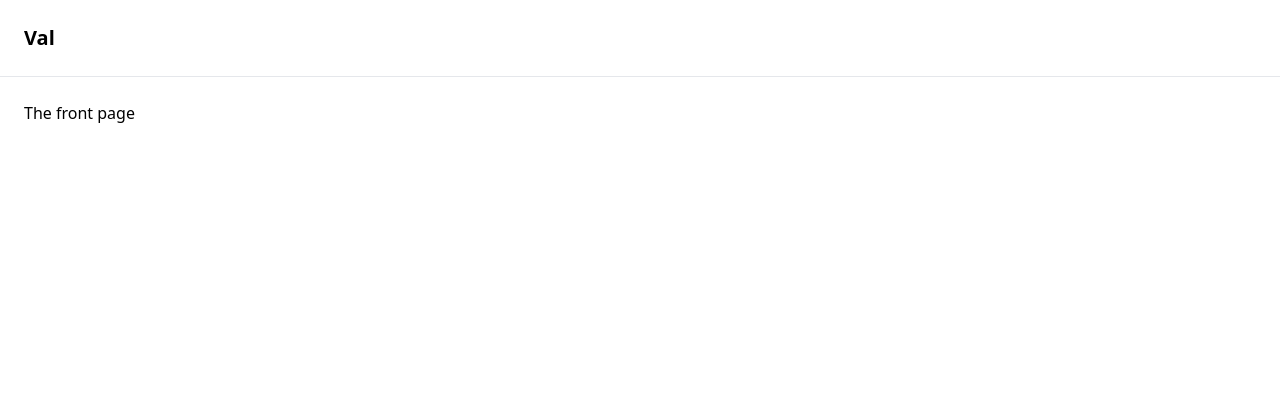
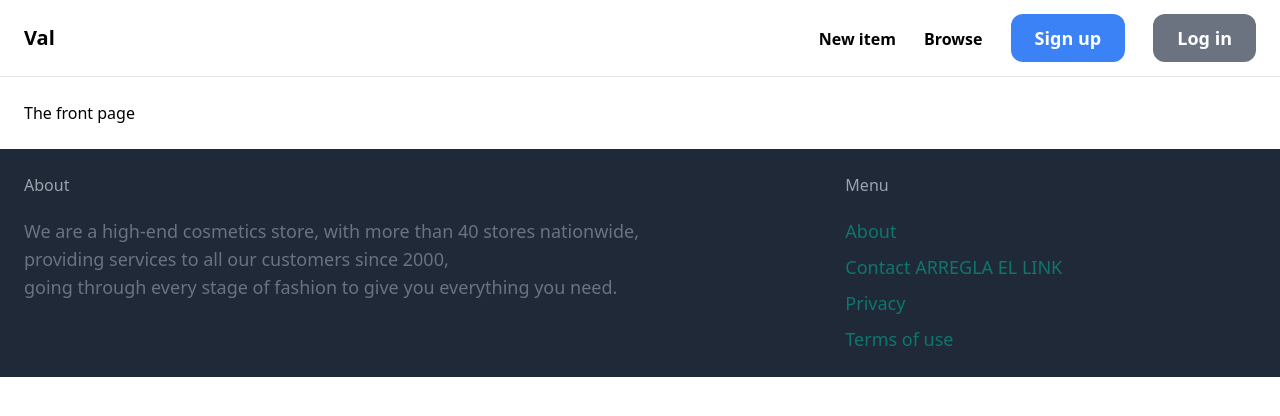
Before and after one commit to ValeriaLeonH/shopping_cart_django_python_valerialeon, a Django app: page / in a window 1280 px wide. Shown: the top 416 px of the page. Run offline with Django 4.2, Linux system fonts and the light colour scheme; some libraries are stand-ins or nearby versions.

Commit message:
feat: save changes on base.html create ul and p

```diff
--- a/shopping_cart_django_python_valerialeon/core/templates/core/base.html
+++ b/shopping_cart_django_python_valerialeon/core/templates/core/base.html
@@ -11,12 +11,37 @@
   <body>
     <nav class="py-6 px-6 flex justify-between items-center border-b border-gray-200">
       <a href="/" class="text-xl font-semibold">Val</a>
+
+      <div class="space-x-6">
+        <a href="#" class="text-xl-lg font-semibold hover:text-gray-500">New item</a>
+        <a href="#" class="text-xl-lg font-semibold hover:text-gray-500">Browse</a>
+        <a href="#" class="px-6 py-3 text-lg font-semibold bg-blue-500 text-white rounded-xl hover:bg-blue-700">Sign up</a>
+        <a href="#" class="px-6 py-3 text-lg font-semibold bg-gray-500 text-white rounded-xl hover:bg-gray-700">Log in</a>
+      </div>
+
     </nav>
 
     <div class="px-6 py-6">
       {% block content %}
       {% endblock %}
     </div>
+
+    <footer class="px-6 py-6 flex justify-between bg-gray-800">
+      <div class="w-2/3 prpr-10">
+        <h3 class="mb-5 font semibold text-gray-400">About</h3>
+        <p class="text-lg text-gray-500">We are a high-end cosmetics store, with more than 40 stores nationwide, <br> providing services to all our customers since 2000, <br> going through every stage of fashion to give you everything you need.</p>
+      </div>
+
+      <div class="w-1/3">
+        <h3 class="mb-5 font semibold text-gray-400">Menu</h3>
+        <ul class="space-y-2">
+          <li href="#" class="text-lg text-teal-500 hover: text-teal-700">About</li>
+          <li href="{% url 'contact' %}" class="text-lg text-teal-500 hover: text-teal-700">Contact ARREGLA EL LINK</li>
+          <li href="#" class="text-lg text-teal-500 hover: text-teal-700">Privacy</li>
+          <li href="#" class="text-lg text-teal-500 hover: text-teal-700">Terms of use</li>
+        </ul>
+      </div>
+    </footer>
   </body>
 
 </html>
--- a/shopping_cart_django_python_valerialeon/core/templates/core/index.html
+++ b/shopping_cart_django_python_valerialeon/core/templates/core/index.html
@@ -1,5 +1,4 @@
 {% extends 'core/base.html' %}
-
 {% block title %}Welcome{% endblock %}
 
 {% block content %}
```
